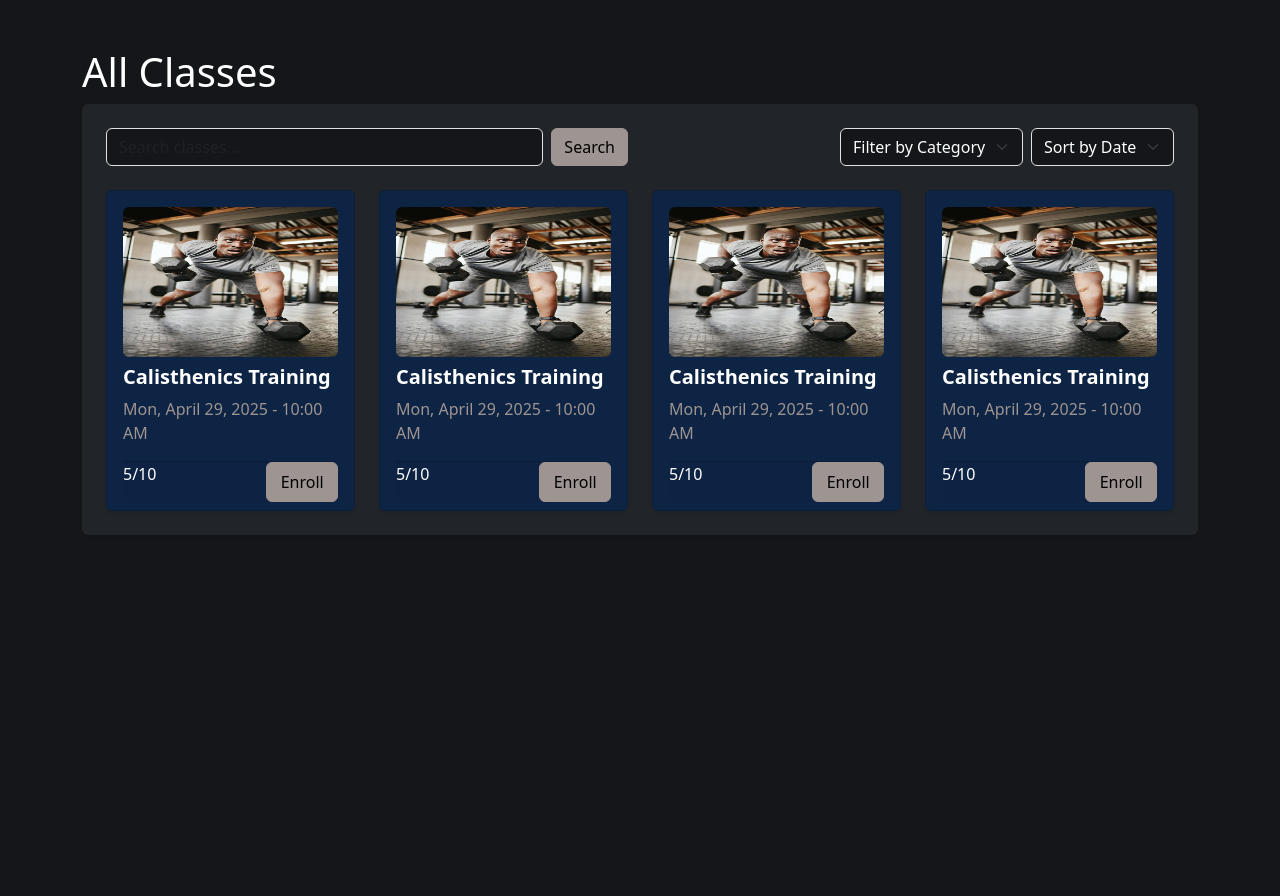
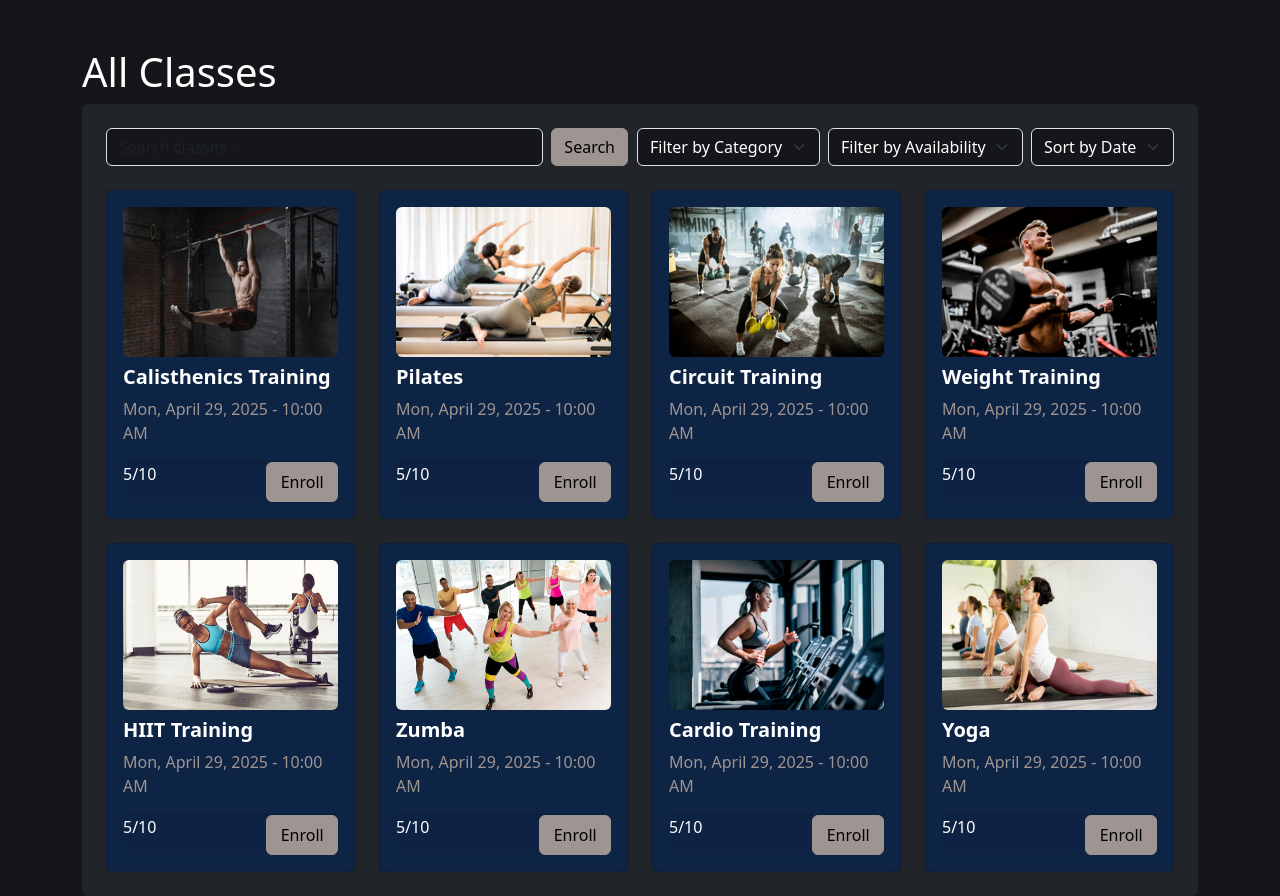
Before and after one commit to twapegg/beastmodeHQ, a PHP site: page /classes.php in a window 1280 px wide. Shown: the part 92-988 px from the top of the page. Before the commit the page ends 627 px from the top, so only its background shows below. Run offline with PHP 8.4, Linux system fonts and the light colour scheme.

Commit message:
Updated member/dashboard + updated classes + uploaded images

```diff
--- a/classes.php
+++ b/classes.php
@@ -76,6 +76,11 @@
                     <option value="2">Cardio</option>
                     <option value="3">Flexibility</option>
                 </select>
+                <select class="form-select w-auto me-2 text-light" aria-label="Filter by availability">
+                    <option selected>Filter by Availability</option>
+                    <option value="1">Available</option>
+                    <option value="2">Full</option>
+                </select>
                 <select class="form-select w-auto text-light" aria-label="Sort by date">
                     <option selected>Sort by Date</option>
                     <option value="1">Upcoming</option>
@@ -90,7 +95,7 @@
 
                 <div class="card h-100 bg-primary text-light p-3 pb-2 shadow-sm">
 
-                    <img class="d-block mx-auto rounded card-img-top" src="images/workout.jpg" width="280px"
+                    <img class="d-block mx-auto rounded card-img-top" src="images/calisthenics.jpg" width="280px"
                         height="150px" alt="black man working out">
                     <h5 class="text-white fw-semibold text-start mt-2">Calisthenics Training</h5>
                     <p class="fw-light text-secondary">Mon, April 29, 2025 - 10:00 AM</p>
@@ -109,9 +114,27 @@
 
                 <div class="card h-100 bg-primary text-light p-3 pb-2 shadow-sm">
 
-                    <img class="d-block mx-auto rounded card-img-top" src="images/workout.jpg" width="280px"
+                    <img class="d-block mx-auto rounded card-img-top" src="images/pilates.png   " width="280px"
                         height="150px" alt="black man working out">
-                    <h5 class="text-white fw-semibold text-start mt-2">Calisthenics Training</h5>
+                    <h5 class="text-white fw-semibold text-start mt-2">Pilates</h5>
+                    <p class="fw-light text-secondary">Mon, April 29, 2025 - 10:00 AM</p>
+
+                    <div class="card-footer d-flex justify-content-between p-0">
+                        <p class="text-white fw-lighter fs-6">
+                            <i class="bi bi-person-fill"></i> 5/10
+                        </p>
+                        <button type="submit" class=" col-4 btn btn-secondary">Enroll</button>
+                    </div>
+                </div>
+
+            </div>
+
+            <div class="col-3">
+
+                <div class="card h-100 bg-primary text-light p-3 pb-3 shadow-sm">
+
+                    <img class="d-block mx-auto rounded card-img-top" src="images/circuit.png" height="150px" alt="black man working out">
+                    <h5 class="text-white fw-semibold text-start mt-2">Circuit Training</h5>
                     <p class="fw-light text-secondary">Mon, April 29, 2025 - 10:00 AM</p>
 
                     <div class="card-footer d-flex justify-content-between p-0">
@@ -128,9 +151,31 @@
 
                 <div class="card h-100 bg-primary text-light p-3 pb-2 shadow-sm">
 
-                    <img class="d-block mx-auto rounded card-img-top" src="images/workout.jpg" width="280px"
+                    <img class="d-block mx-auto rounded card-img-top" src="images/weight.png" width="280px"
                         height="150px" alt="black man working out">
-                    <h5 class="text-white fw-semibold text-start mt-2">Calisthenics Training</h5>
+                    <h5 class="text-white fw-semibold text-start mt-2">Weight Training</h5>
+                    <p class="fw-light text-secondary">Mon, April 29, 2025 - 10:00 AM</p>
+
+                    <div class="card-footer d-flex justify-content-between p-0">
+                        <p class="text-white fw-lighter fs-6">
+                            <i class="bi bi-person-fill"></i> 5/10
+                        </p>
+                        <button type="submit" class=" col-4 btn btn-secondary">Enroll</button>
+                    </div>
+                </div>
+
+            </div>
+        </div>
+
+        <div class="row justify-content-evenly mt-4">
+
+            <div class="col-3">
+
+                <div class="card h-100 bg-primary text-light p-3 pb-3 shadow-sm">
+
+                    <img class="d-block mx-auto rounded card-img-top" src="images/hiit.png" width="280px"
+                        height="150px" alt="black man working out">
+                    <h5 class="text-white fw-semibold text-start mt-2">HIIT Training</h5>
                     <p class="fw-light text-secondary">Mon, April 29, 2025 - 10:00 AM</p>
 
                     <div class="card-footer d-flex justify-content-between p-0">
@@ -147,9 +192,47 @@
 
                 <div class="card h-100 bg-primary text-light p-3 pb-2 shadow-sm">
 
-                    <img class="d-block mx-auto rounded card-img-top" src="images/workout.jpg" width="280px"
+                    <img class="d-block mx-auto rounded card-img-top" src="images/zumba.png" width="280px"
                         height="150px" alt="black man working out">
-                    <h5 class="text-white fw-semibold text-start mt-2">Calisthenics Training</h5>
+                    <h5 class="text-white fw-semibold text-start mt-2">Zumba</h5>
+                    <p class="fw-light text-secondary">Mon, April 29, 2025 - 10:00 AM</p>
+
+                    <div class="card-footer d-flex justify-content-between p-0">
+                        <p class="text-white fw-lighter fs-6">
+                            <i class="bi bi-person-fill"></i> 5/10
+                        </p>
+                        <button type="submit" class=" col-4 btn btn-secondary">Enroll</button>
+                    </div>
+                </div>
+
+            </div>
+
+            <div class="col-3">
+
+                <div class="card h-100 bg-primary text-light p-3 pb-2 shadow-sm">
+
+                    <img class="d-block mx-auto rounded card-img-top" src="images/cardio.png" width="280px"
+                        height="150px" alt="black man working out">
+                    <h5 class="text-white fw-semibold text-start mt-2">Cardio Training</h5>
+                    <p class="fw-light text-secondary">Mon, April 29, 2025 - 10:00 AM</p>
+
+                    <div class="card-footer d-flex justify-content-between p-0">
+                        <p class="text-white fw-lighter fs-6">
+                            <i class="bi bi-person-fill"></i> 5/10
+                        </p>
+                        <button type="submit" class=" col-4 btn btn-secondary">Enroll</button>
+                    </div>
+                </div>
+
+            </div>
+
+            <div class="col-3">
+
+                <div class="card h-100 bg-primary text-light p-3 pb-2 shadow-sm">
+
+                    <img class="d-block mx-auto rounded card-img-top" src="images/yoga.png" width="280px"
+                        height="150px" alt="black man working out">
+                    <h5 class="text-white fw-semibold text-start mt-2">Yoga</h5>
                     <p class="fw-light text-secondary">Mon, April 29, 2025 - 10:00 AM</p>
 
                     <div class="card-footer d-flex justify-content-between p-0">
```
Also changed, not shown: member/dashboard.php (+48 -34 lines), images/calisthenics.jpg (added), images/cardio.png (added), images/circuit.png (added), images/hiit.png (added), images/pilates.png (added), images/weight.png (added), images/yoga.png (added), images/zumba.png (added).
